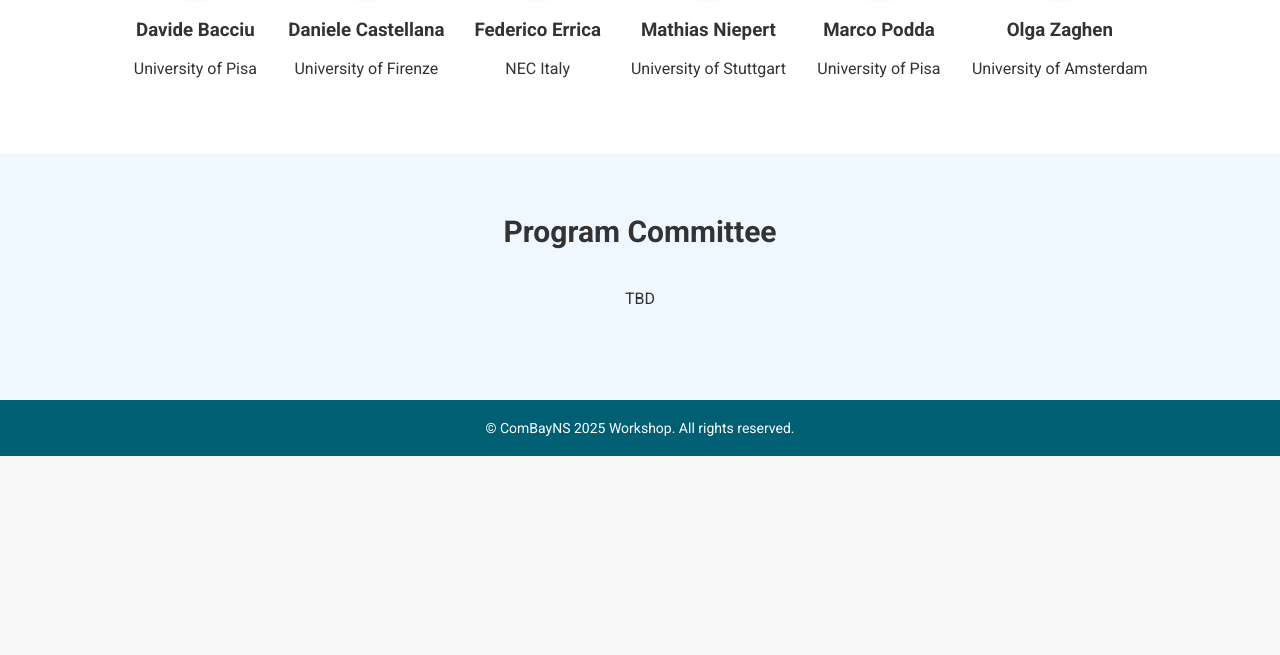
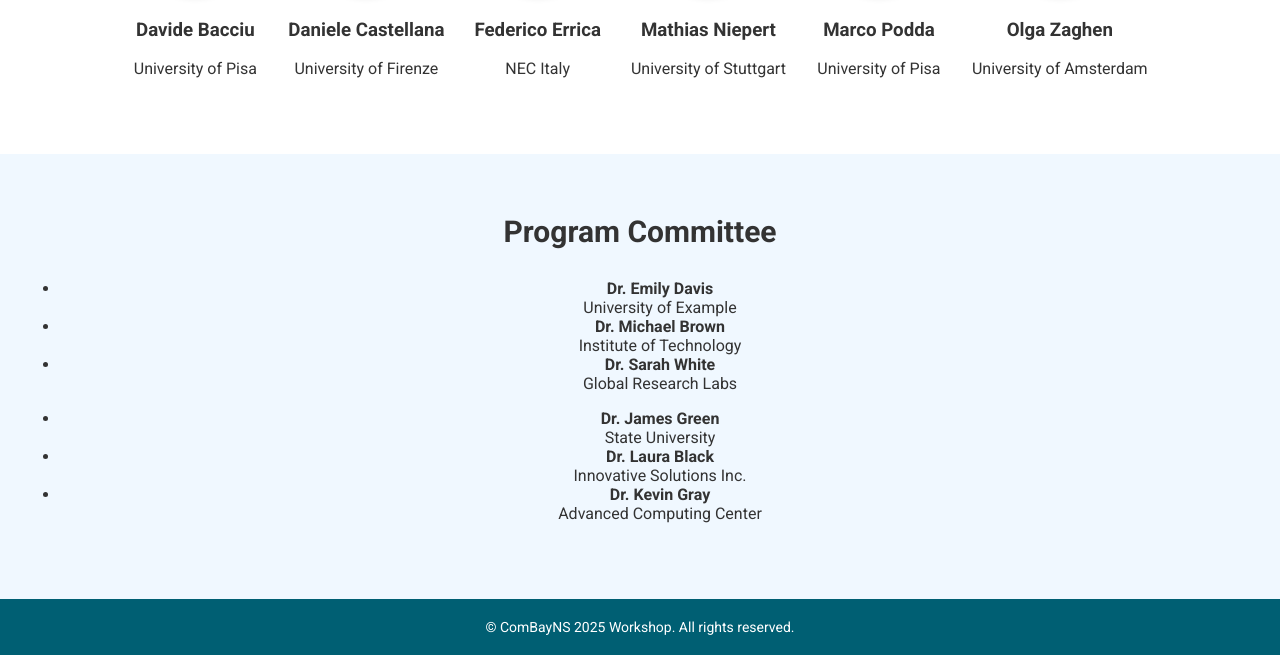
Before and after one commit to combayns2025/combayns2025.github.io, a Jekyll site: the page built from index.md, in a window 1280 px wide and 900 px high, scrolled down 1566 px, cut to the strip 245-900 px from the top of the window. Built offline with Jekyll 4.4.1, drawn with Linux system fonts in a browser that asks for light colours; before the commit the page ends 2267 px from its top, so only the background shows below that.

Commit message:
Update index.md

```diff
--- a/index.md
+++ b/index.md
@@ -83,10 +83,16 @@ title: Home
 
 <section id="program-committee">
   <h2>Program Committee</h2>
-  <ul class="committee-members">
-    <li class="committee-member">
-      <p>TBD</p>
-    </li>
-    <!-- More committee members can be added here -->
-  </ul>
+  <div class="committee-container">
+      <ul class="committee-column">
+          <li><strong>Dr. Emily Davis</strong><br>University of Example</li>
+          <li><strong>Dr. Michael Brown</strong><br>Institute of Technology</li>
+          <li><strong>Dr. Sarah White</strong><br>Global Research Labs</li>
+      </ul>
+      <ul class="committee-column">
+          <li><strong>Dr. James Green</strong><br>State University</li>
+          <li><strong>Dr. Laura Black</strong><br>Innovative Solutions Inc.</li>
+          <li><strong>Dr. Kevin Gray</strong><br>Advanced Computing Center</li>
+      </ul>
+  </div>
 </section>
```
